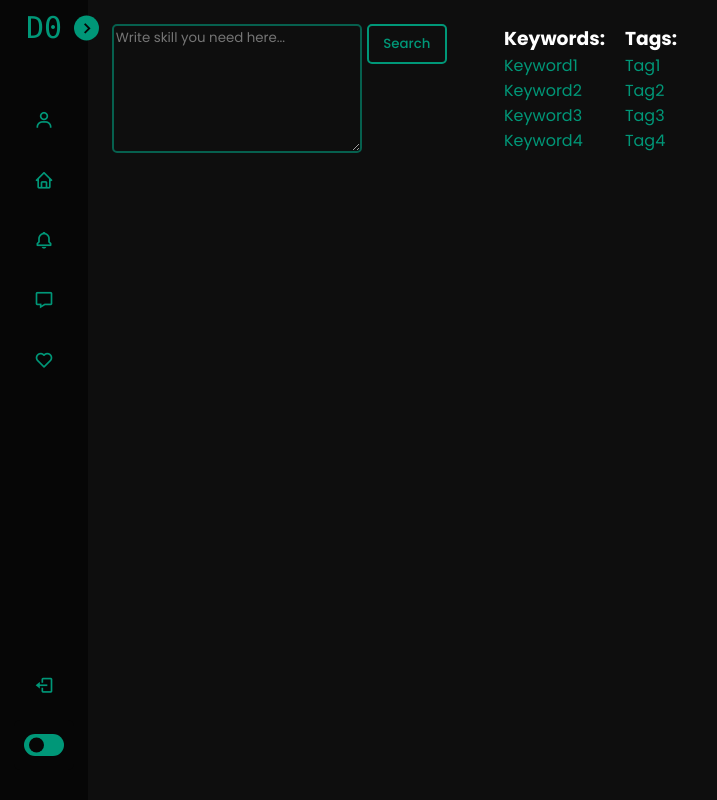
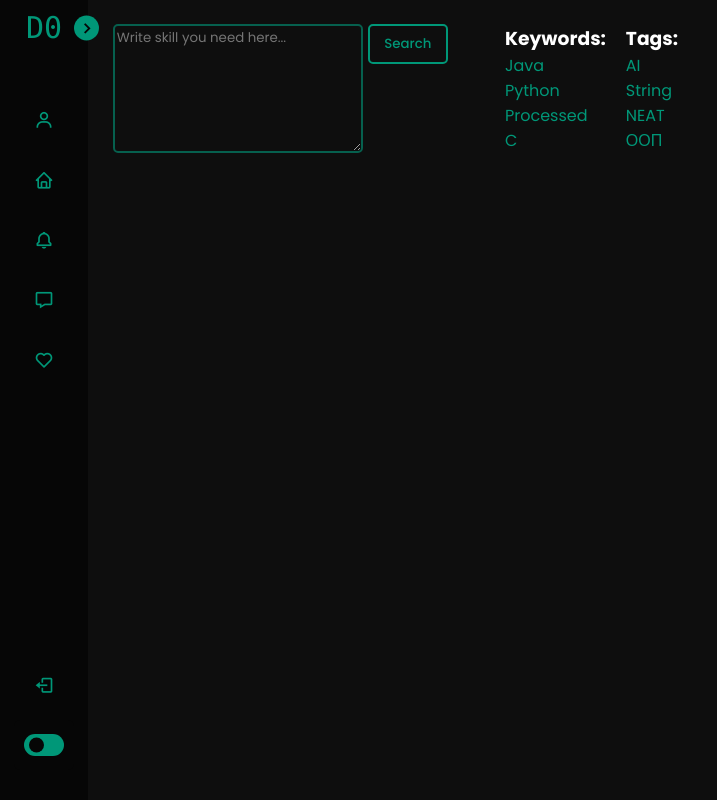
Before and after one commit to GermanBorovets/DevsOnly, a Django app: page /users/list/ in a window 1280 px wide. Shown: the whole page, without its empty margins (0-717 px from the left). Run offline with Django 4.2, Linux system fonts and the light colour scheme; data that the repository does not hold is empty; parts of the project's set-up code (start-up, migrations or seed data) failed here and were passed over; some libraries are stand-ins or nearby versions; some web fonts are replaced.

Commit message:
added new features + fix bugs

```diff
--- a/devsonly_web/devsonly_web/static/css/posts_page.css
+++ b/devsonly_web/devsonly_web/static/css/posts_page.css
@@ -1,4 +1,4 @@
-.main_container{
+x``.main_container{
     /* background: rebeccapurple; */
     width: calc(100% - 88px);
     height: 100vh;
--- a/devsonly_web/main/templates/base/menu.html
+++ b/devsonly_web/main/templates/base/menu.html
@@ -43,14 +43,14 @@
                 -->
 <!--else-->
                 <li class="nav-link">
-                    <a href="#">
+                    <a href="/profile/">
                         <i class='bx bx-user icon'></i>
-                        <span class="text nav-text">Andrew Karavashkov</span><!--username-->
+                        <span class="text nav-text">IllusionTV</span><!--username-->
                     </a>
                 </li>
 
                 <li class="nav-link">
-                    <a href="#">
+                    <a href="/#/">
                         <i class='bx bx-home icon'></i>
                         <span class="text nav-text">Home</span>
                     </a>
@@ -82,7 +82,7 @@
 
         <div class="bottom-content">
             <li class="">
-                <a href="#">
+                <a href="/login/">
                     <i class='bx bx-log-out icon'></i>
                     <span class="text nav-text">Logout</span>
                 </a>
--- a/devsonly_web/main/templates/pages/profile.html
+++ b/devsonly_web/main/templates/pages/profile.html
@@ -15,11 +15,11 @@
                 <div class="soc_link"></div>
             </div>
             <p>Socials</p>
-            <div class="edit_profile_btn"><a href="#">Edit</a></div>
+            <div class="edit_profile_btn"><a href="/edit_profile/">Edit</a></div>
         </div>
         <div class="right_info_block">
             <p class="user_inf_p">{{ first_name }} {{last_name}}</p>
-            <p class="user_inf_p" style="font-size:22px">Nick: <span style="color:#009778">Andrew Karavashkov</span></p>
+            <p class="user_inf_p" style="font-size:22px">Nick: <span style="color:#009778">IllusionTV</span></p>
 
             {% for item in user_data %}
                 {% if item.access == 1 and item.label != "Profile picture" %}
--- a/devsonly_web/main/templates/pages/registration.html
+++ b/devsonly_web/main/templates/pages/registration.html
@@ -13,7 +13,11 @@
                 <br>
                 <input type="password" name="double_password" placeholder="password again" maxlength="24" required="" id="id_double_password" class="wellcum_imp">
                 <br>
-                <input type="submit" value="Registration" class="wellcum_button">
+                <form>
+                    <input type="submit" value="Registration" class="wellcum_button" onclick=location.href="/login/">
+                    <br>
+                    <input type="submit" value="Already have?" class="wellcum_button" onclick=location.href="/login/">
+                </form>
             </form>
         </div>
     {% endblock %}
--- a/devsonly_web/main/templates/pages/users.html
+++ b/devsonly_web/main/templates/pages/users.html
@@ -14,19 +14,19 @@
             <div class="keywords_container">
                 <h3>Keywords:</h3>
                 <ul id="keywords_list">
-                    <li>Keyword1</li>
-                    <li>Keyword2</li>
-                    <li>Keyword3</li>
-                    <li>Keyword4</li>
+                    <li>Java</li>
+                    <li>Python</li>
+                    <li>Processed</li>
+                    <li>C</li>
                 </ul>
             </div>
             <div class="tags_container">
                 <h3>Tags:</h3>
                 <ul id="tags_list">
-                    <li>Tag1</li>
-                    <li>Tag2</li>
-                    <li>Tag3</li>
-                    <li>Tag4</li>
+                    <li>AI</li>
+                    <li>String</li>
+                    <li>NEAT</li>
+                    <li>ООП</li>
                 </ul>
             </div>
         </div>
```
Also changed, not shown: devsonly_web/main/templates/pages/login.html (+6 -1 lines).
